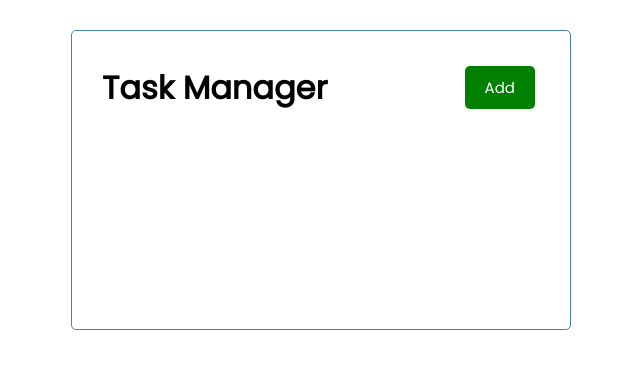
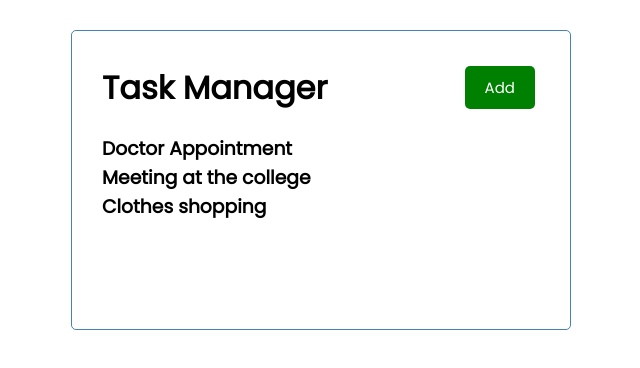
Before and after one commit to shubham-pal-au9/project_task_tracker, a React (Create React App) app in the folder react-task-tracker/: page / in a window 1280 px wide. Shown: the top 368 px of the page, without its empty margins (319-959 px from the left). Built offline with nearby package versions, Linux system fonts and the light colour scheme.

Commit message:
Adding_Hooks

```diff
--- a/react-task-tracker/src/App.js
+++ b/react-task-tracker/src/App.js
@@ -1,9 +1,34 @@
 import Header from './components/Header';
-function App() {
+import Tasks from './components/Tasks';
+import{ useState } from 'react';
+const App = () => {
+  const [tasks, setTasks] = useState(
+    [
+        {
+            id:1,
+            text:'Doctor Appointment',
+            day:'Mar 2nd at 3:41pm',
+            reminder:true
+        },
+        {
+            id:2,
+            text:'Meeting at the college',
+            day:'Jan 1st at 2:20pm',
+            reminder:true
+        },
+        {
+            id:3,
+            text:'Clothes shopping',
+            day:'Feb 5th at 1:30am',
+            reminder:true
+        }
+    ]
+)
 
   return (
     <div className="container">
       <Header/>
+      <Tasks tasks={tasks}/>
     </div>
   );
 }
--- /dev/null
+++ b/react-task-tracker/src/components/Tasks.js
@@ -0,0 +1,11 @@
+
+const Tasks = ({tasks}) => {
+
+        return(
+        <div>
+            {tasks.map((task) => (<h3 key={task.id}>{task.text}</h3>))}
+        </div>
+    )
+}
+
+export default Tasks;
```
